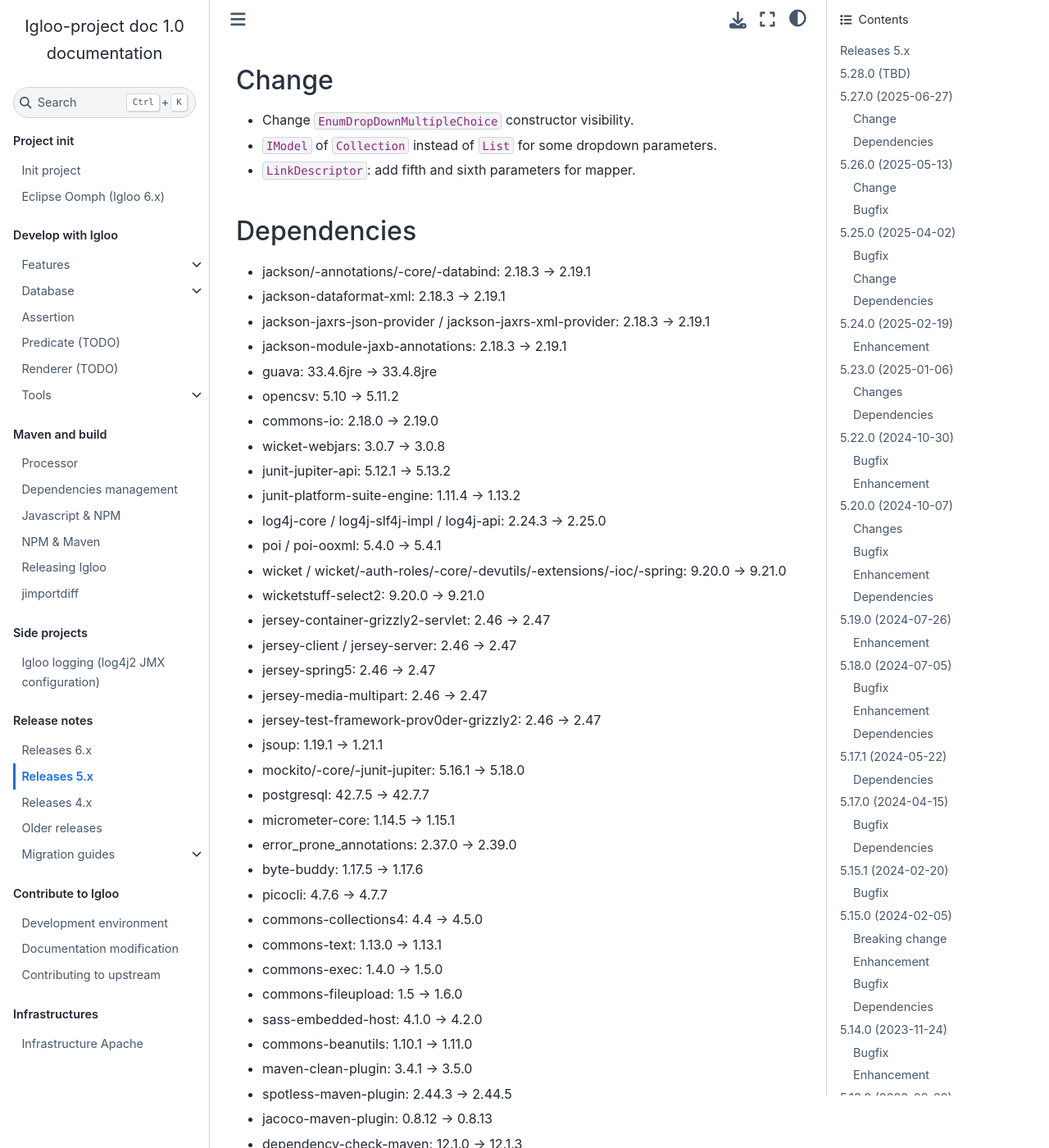
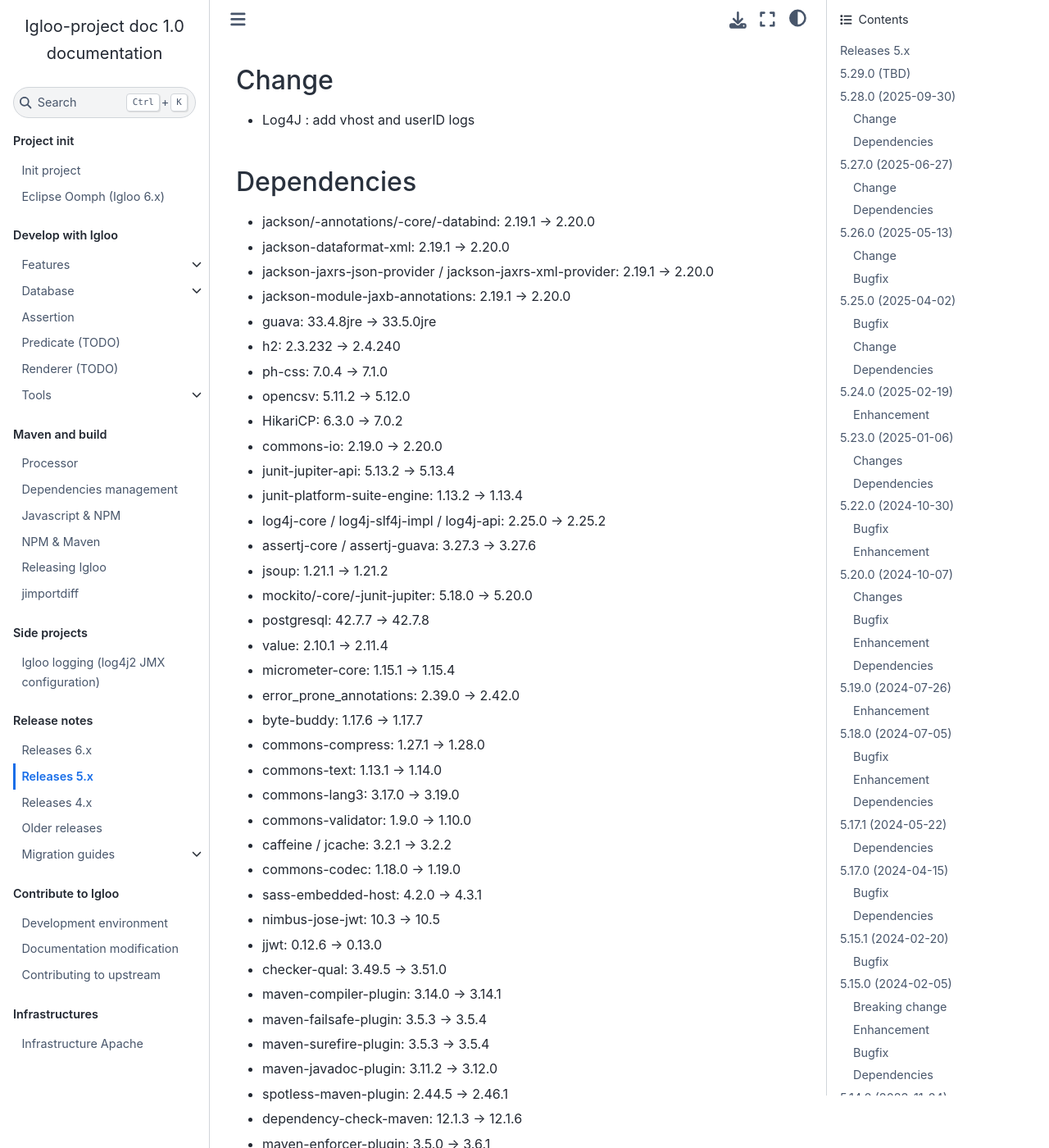
Before and after one commit to igloo-project/igloo-doc, a Sphinx documentation site: the page built from source/release-notes/releases-5.x.md, in a window 1280 px wide and 1400 px high, scrolled down 208 px. Shown: the whole window at 82% size. Built offline with Sphinx 7.4.7 and the Sphinx Book theme 1.1.4, drawn with Linux system fonts in a browser that asks for light colours; some of the changed text lies outside the part shown.

Commit message:
changelog 5.28.0

```diff
--- a/source/release-notes/releases-5.x.md
+++ b/source/release-notes/releases-5.x.md
@@ -1,8 +1,60 @@
 # Releases 5.x
+
+(v5.29.0)=
+
+# 5.29.0 (TBD)
 
 (v5.28.0)=
 
-# 5.28.0 (TBD)
+# 5.28.0 (2025-09-30)
+
+## Change
+
+* Log4J : add vhost and userID logs
+
+## Dependencies
+
+* jackson/-annotations/-core/-databind: 2.19.1 -> 2.20.0
+* jackson-dataformat-xml: 2.19.1 -> 2.20.0
+* jackson-jaxrs-json-provider / jackson-jaxrs-xml-provider: 2.19.1 -> 2.20.0
+* jackson-module-jaxb-annotations: 2.19.1 -> 2.20.0
+* guava: 33.4.8jre -> 33.5.0jre
+* h2: 2.3.232 -> 2.4.240
+* ph-css: 7.0.4 -> 7.1.0
+* opencsv: 5.11.2 -> 5.12.0
+* HikariCP: 6.3.0 -> 7.0.2
+* commons-io: 2.19.0 -> 2.20.0
+* junit-jupiter-api: 5.13.2 -> 5.13.4
+* junit-platform-suite-engine: 1.13.2 -> 1.13.4
+* log4j-core / log4j-slf4j-impl / log4j-api: 2.25.0 -> 2.25.2
+* assertj-core / assertj-guava: 3.27.3 -> 3.27.6
+* jsoup: 1.21.1 -> 1.21.2
+* mockito/-core/-junit-jupiter: 5.18.0 -> 5.20.0
+* postgresql: 42.7.7 -> 42.7.8
+* value: 2.10.1 -> 2.11.4
+* micrometer-core: 1.15.1 -> 1.15.4
+* error_prone_annotations: 2.39.0 -> 2.42.0
+* byte-buddy: 1.17.6 -> 1.17.7
+* commons-compress: 1.27.1 -> 1.28.0
+* commons-text: 1.13.1 -> 1.14.0
+* commons-lang3: 3.17.0 -> 3.19.0
+* commons-validator: 1.9.0 -> 1.10.0
+* caffeine / jcache: 3.2.1 -> 3.2.2
+* commons-codec: 1.18.0 -> 1.19.0
+* sass-embedded-host: 4.2.0 -> 4.3.1
+* nimbus-jose-jwt: 10.3 -> 10.5
+* jjwt: 0.12.6 -> 0.13.0
+* checker-qual: 3.49.5 -> 3.51.0
+* maven-compiler-plugin: 3.14.0 -> 3.14.1
+* maven-failsafe-plugin: 3.5.3 -> 3.5.4
+* maven-surefire-plugin: 3.5.3 -> 3.5.4
+* maven-javadoc-plugin: 3.11.2 -> 3.12.0
+* spotless-maven-plugin: 2.44.5 -> 2.46.1
+* dependency-check-maven: 12.1.3 -> 12.1.6
+* maven-enforcer-plugin: 3.5.0 -> 3.6.1
+* versions-maven-plugin: 2.18.0 -> 2.19.1
+* flatten-maven-plugin: 1.7.1 -> 1.7.3
+* frontend-maven-plugin: 1.15.1 -> 1.15.4
 
 (v5.27.0)=
 
```
